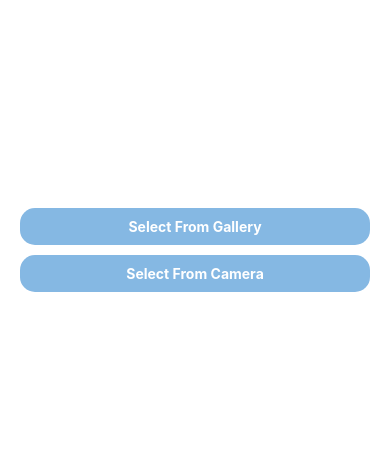
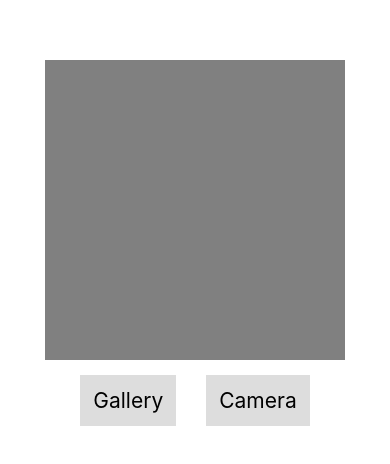
Before and after one commit to spaniernathan/PDCT-mobile, a React Native app: screen / in a window 390 px wide. Shown: the part 172-636 px from the top of the page. Built offline with nearby package versions, Linux system fonts and the light colour scheme.

Commit message:
Can take picture

```diff
--- a/App.js
+++ b/App.js
@@ -1,22 +1,64 @@
-import { StatusBar } from 'expo-status-bar';
 import React from 'react';
-import { StyleSheet, View } from 'react-native';
-import Camera from './components/Camera';
+import { StyleSheet, Text, TouchableOpacity, View, Image } from 'react-native';
+import * as Permissions from 'expo-permissions';
+import * as ImagePicker from 'expo-image-picker';
 
-export default function App() {
-  return (
-    <View style={styles.container}>
-      <Camera />
-      <StatusBar style='auto' />
-    </View>
-  );
+export default class App extends React.Component {
+  state = {
+    image: undefined,
+  };
+
+  selectPicture = async () => {
+    await Permissions.askAsync(Permissions.CAMERA_ROLL);
+    const { cancelled, uri } = await ImagePicker.launchImageLibraryAsync({
+      aspect: [4,3],
+      allowsEditing: true,
+    });
+    if (!cancelled) this.setState({ image: uri });
+  };
+
+  takePicture = async () => {
+    await Permissions.askAsync(Permissions.CAMERA);
+    const { cancelled, uri } = await ImagePicker.launchCameraAsync({
+      allowsEditing: false,
+    });
+    this.setState({ image: uri });
+  };
+
+  render() {
+    return (
+      <View style={styles.container}>
+        <Image style={styles.image} source={{ uri: this.state.image }} />
+        <View style={styles.row}>
+          <Button onPress={this.selectPicture}>Gallery</Button>
+          <Button onPress={this.takePicture}>Camera</Button>
+        </View>
+      </View>
+    );
+  }
 }
 
+const Button = ({ onPress, children }) => (
+  <TouchableOpacity style={styles.button} onPress={onPress}>
+    <Text style={styles.text}>{children}</Text>
+  </TouchableOpacity>
+);
+
 const styles = StyleSheet.create({
+  text: {
+    fontSize: 21,
+  },
+  row: { flexDirection: 'row' },
+  image: { width: 300, height: 300, backgroundColor: 'gray' },
+  button: {
+    padding: 13,
+    margin: 15,
+    backgroundColor: '#dddddd',
+  },
   container: {
     flex: 1,
-    backgroundColor: '#fff',
+    backgroundColor: '#ffffff',
     alignItems: 'center',
-    justifyContent: 'center'
-  }
+    justifyContent: 'center',
+  },
 });
--- a/package.json
+++ b/package.json
@@ -9,12 +9,13 @@
   },
   "dependencies": {
     "expo": "~38.0.8",
+    "expo-image-picker": "~8.3.0",
+    "expo-permissions": "~9.0.1",
     "expo-status-bar": "^1.0.2",
     "react": "~16.11.0",
     "react-dom": "~16.11.0",
     "react-native": "https://github.com/expo/react-native/archive/sdk-38.0.2.tar.gz",
-    "react-native-web": "~0.11.7",
-    "expo-image-picker": "~8.3.0"
+    "react-native-web": "~0.11.7"
   },
   "devDependencies": {
     "@babel/core": "^7.8.6",
```
